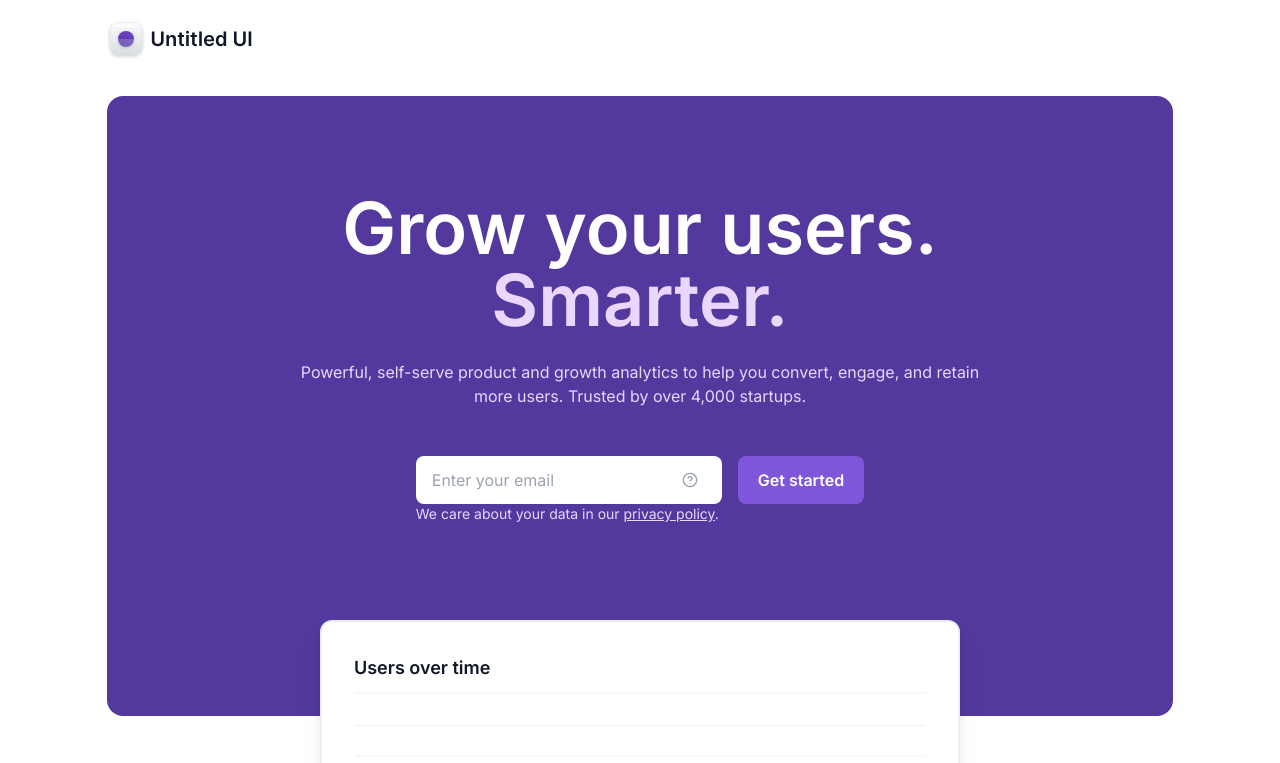
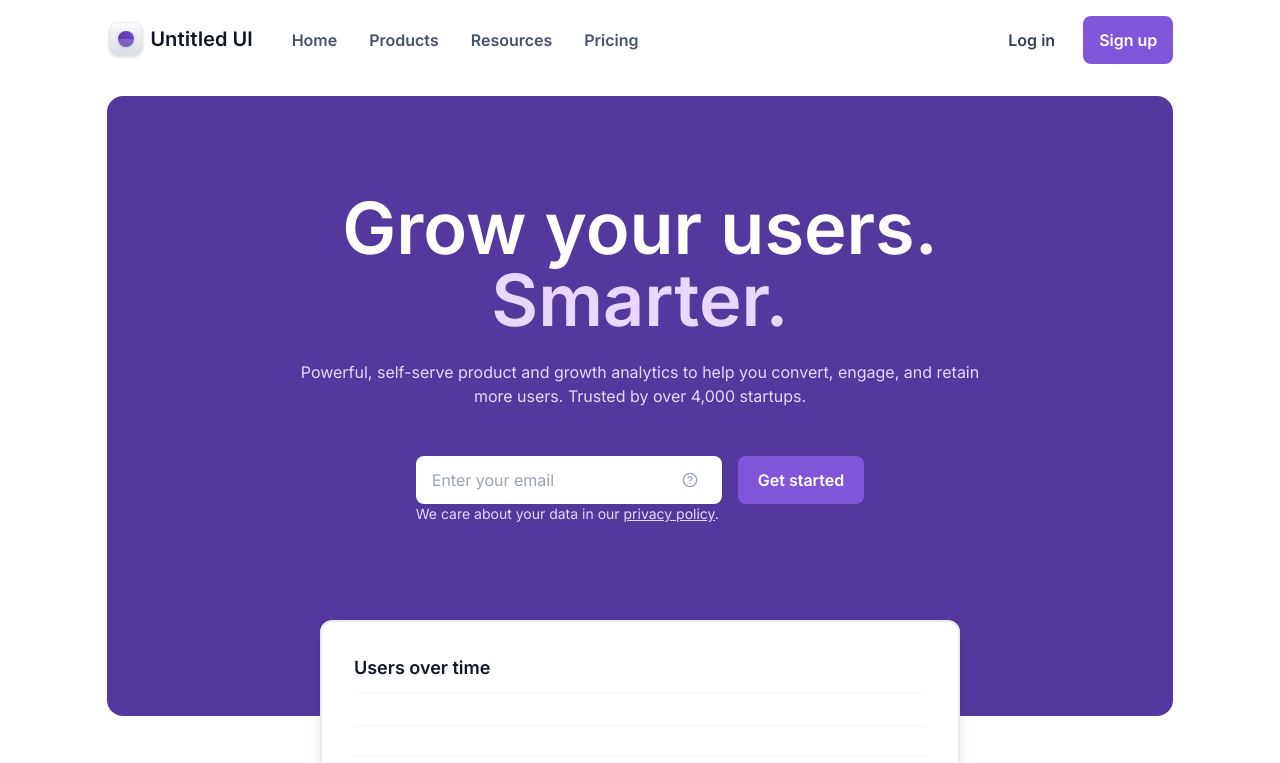
Before and after one commit to Andresarl16/Avila-Tek-Frontend-Skills-Test, a Next.js app: page / in a window 1280 px wide. Shown: the top 763 px of the page. Built offline with nearby package versions, Linux system fonts and the light colour scheme.

Commit message:
fix(Sections): Fix Navbar Issue on Large Screens, not showing links, and fix burger icon animation

```diff
--- a/src/ui/components/sections/Navbar.tsx
+++ b/src/ui/components/sections/Navbar.tsx
@@ -30,7 +30,7 @@ export default function Navbar() {
             width={20}
             height={2}
             className={`absolute top-[5px] transition-all duration-500 ease-in-out ${
-              navbarOpen ? "opacity-100" : "opacity-100"
+              navbarOpen ? "opacity-0" : "opacity-100"
             }`}
           ></LineIcon>
           <LineIcon
@@ -46,7 +46,7 @@ export default function Navbar() {
         className={`overflow-hidden-children w-full grid overflow-hidden lg:flex justify-center lg:justify-between items-center transition-all duration-500 ease-in-out ${
           navbarOpen
             ? "grid-rows-[1fr] opacity-100"
-            : "grid-rows-[0fr] opacity-0"
+            : "grid-rows-[0fr] opacity-0 lg:opacity-100"
         }`}
       >
         <div className="w-full flex flex-col lg:flex-row items-center justify-between">
```
